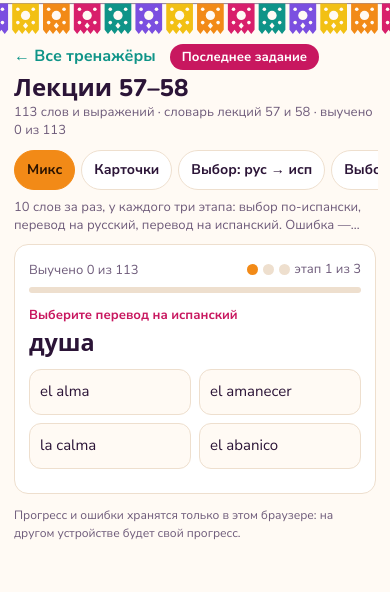
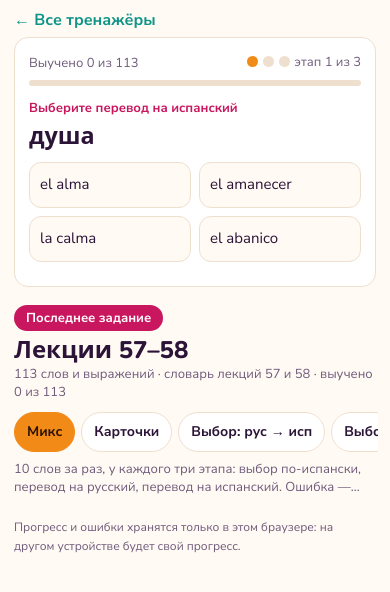
Before and after one commit to artiomfedorov/LearnLanguage, a plain HTML site: page trainer.html in a window 390 px wide. Drawn offline with nearby package versions, Linux system fonts and the light colour scheme.

Commit message:
Убрал флажки сверху; на телефоне задание сразу под ссылкой «Все тренажёры»
Co-Authored-By: Claude Opus 5.5 <noreply@anthropic.com>
Claude-Session: https://claude.ai/code/session_014qJQouB3sA3o4SHsgV7g2A

```diff
--- a/assets/picado.js
+++ /dev/null
@@ -1,8 +0,0 @@
-{
-const el=document.getElementById("pic");
-if(el){
-const cols=["#f28a17","#d81f6b","#0f9488","#7b4fe0","#f2c014"];
-el.innerHTML=`<path class="str" d="M0 7 H1200"/>`+Array.from({length:20},(_,i)=>{const x=i*60+4,z=[0,1,2,3,4,5,6,7,8].map(k=>`${x+52-k*6.5},${k%2?66:58}`).join(" ");
-  return `<g><polygon points="${x},7 ${x+52},7 ${z}" fill="${cols[i%5]}"/><circle class="h" cx="${x+26}" cy="30" r="9"/><circle class="h" cx="${x+11}" cy="18" r="3.5"/><circle class="h" cx="${x+41}" cy="18" r="3.5"/><circle class="h" cx="${x+11}" cy="44" r="3.5"/><circle class="h" cx="${x+41}" cy="44" r="3.5"/><path class="h" d="M${x+26} 44 l5 6 -5 6 -5 -6z"/></g>`}).join("");
-}
-}
--- a/assets/style.css
+++ b/assets/style.css
@@ -1,6 +1,6 @@
 /* Shared styles for the catalog and the trainer.
    VOICE: warm, playful study tool, like a friend quizzing you over coffee
-   IDEA: a fiesta of papel picado (Coco and Día de Muertos run through these lessons)
+   IDEA: a calm study card, nothing above it on phones but the way back
    PICTURE: the working quiz card itself, under a strip of cut-paper flags
    COLOUR and TYPE: marigold lead, magenta support, teal accent; Nunito + Nunito Sans
    LAYOUT: one centred column; title, mode chips, big quiz card; stacks naturally on phones */
@@ -8,8 +8,7 @@
 :root[data-theme=light]{color-scheme:light}:root[data-theme=dark]{color-scheme:dark}
 *{box-sizing:border-box;min-width:0}
 body{margin:0;background:var(--bg);color:var(--ink);font:16px/1.55 "Nunito Sans",system-ui,sans-serif;overflow-x:clip}
-.picado{display:block;width:100%;height:74px}.picado .h{fill:var(--bg)}.picado .str{stroke:var(--muted);stroke-width:1.5;fill:none}
-.wrap{max-width:780px;margin:0 auto;padding:4px max(4vw,16px) 48px}
+.wrap{max-width:780px;margin:0 auto;padding:20px max(4vw,16px) 48px}
 h1{font:800 clamp(28px,5vw,40px)/1.1 "Nunito",system-ui,sans-serif;margin:6px 0 4px;text-wrap:balance}
 .sub{color:var(--muted);margin:0 0 16px}
 .badge[hidden]{display:none}.badge{display:inline-block;background:var(--mag);color:#fff;font-size:13px;font-weight:700;padding:3px 12px;border-radius:999px}
@@ -61,7 +60,7 @@ h2{font:800 22px/1.2 "Nunito",system-ui,sans-serif;margin:0 0 12px}
 .card .t{font-size:19px;font-weight:700;margin-bottom:2px}.card .m,.hero .m{color:var(--muted);font-size:14px}
 .card .bar,.hero .bar{margin:12px 0 6px}.go{display:inline-block;margin-top:8px;font-weight:700;color:var(--teal)}
 @media(max-width:600px){
-.picado{height:38px}.wrap{padding:2px 14px 28px}
+.wrap{padding:2px 14px 28px}
 h1{margin:2px 0 2px;font-size:24px}.sub{font-size:13px;margin:0 0 8px;line-height:1.4}.back{padding:4px 0}
 .modes{gap:6px;padding-bottom:6px;margin-bottom:2px}.chip{font-size:14px;padding:6px 12px;min-height:40px}
 .desc{font-size:13px;line-height:1.4;margin:0 0 10px;display:-webkit-box;-webkit-line-clamp:2;-webkit-box-orient:vertical;overflow:hidden}
@@ -74,3 +73,8 @@ input[type=text]{min-height:46px;padding:10px 12px}.acc{gap:4px;margin-top:6px}.
 .flash{min-height:150px;padding:14px}.end{padding:16px 0}.foot{font-size:12px;margin-top:12px}
 .hero{padding:16px;margin-bottom:20px}.pairs{gap:8px;margin-top:8px}.pairs .col{gap:8px}.pairs .opt{min-height:42px;padding:8px}.lead{font-size:15px;margin-bottom:16px}
 }
+@media(max-width:600px){
+.wrap{display:flex;flex-direction:column;padding-top:4px}
+.wrap>.back{order:-2;align-self:flex-start}.wrap>.stage{order:-1;margin-bottom:18px}
+.wrap>.badge{align-self:flex-start;margin-bottom:4px}
+}
--- a/trainer.html
+++ b/trainer.html
@@ -7,10 +7,9 @@
 <link rel="preconnect" href="https://fonts.googleapis.com">
 <link rel="preconnect" href="https://fonts.gstatic.com" crossorigin>
 <link href="https://fonts.googleapis.com/css2?family=Nunito:wght@700;800&family=Nunito+Sans:opsz,wght@6..12,400;6..12,700&display=swap" rel="stylesheet">
-<link rel="stylesheet" href="assets/style.css">
+<link rel="stylesheet" href="assets/style.css?v=4">
 </head>
 <body>
-<svg class="picado" id="pic" viewBox="0 0 1200 74" preserveAspectRatio="xMidYMin slice" aria-hidden="true"></svg>
 <div class="wrap">
   <a class="back" href="./">← Все тренажёры</a>
   <span class="badge" id="badge" hidden>Последнее задание</span>
@@ -21,7 +20,6 @@
   <main class="stage" id="stage" aria-live="polite"></main>
   <p class="foot">Прогресс и ошибки хранятся только в этом браузере: на другом устройстве будет свой прогресс.</p>
 </div>
-<script src="assets/picado.js"></script>
 <script>
 {
 const qs=new URLSearchParams(location.search);
```
Also changed, not shown: index.html (+1 -3 lines).
